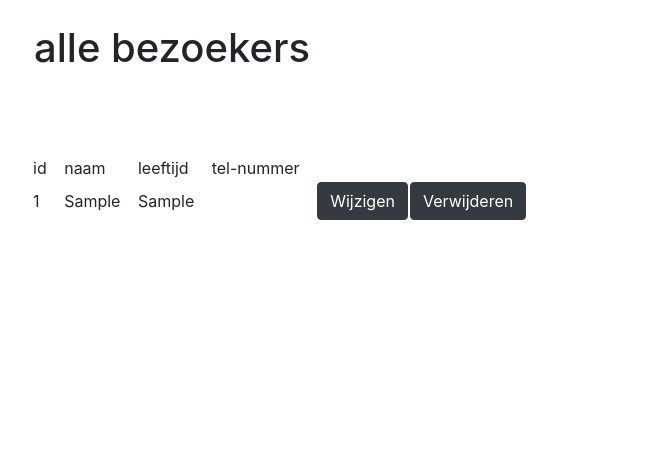
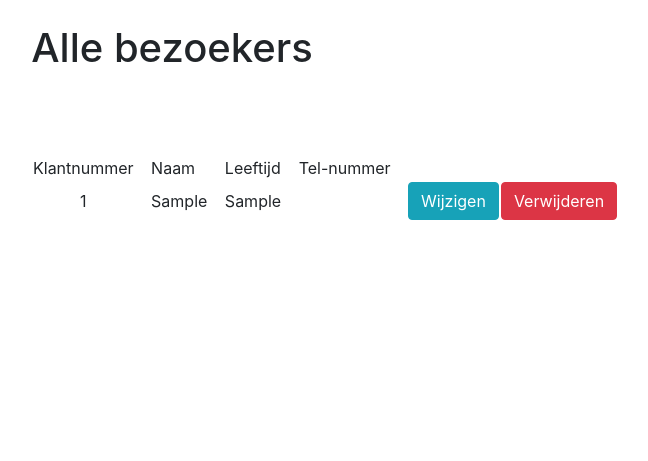
Before and after one commit to Swen0109/Bioscoop, a PHP site: page /webapp/bezoekers in a window 1280 px wide. Shown: the part 130-591 px from the top of the page, without its empty margins (468-1116 px from the left). Run offline with PHP 8.4, Linux system fonts and the light colour scheme; tables that the repository leaves empty or names only in its code hold one stand-in row (values such as "Sample post"); data that the repository does not hold is empty; some libraries are stand-ins or nearby versions.

Commit message:
Commit12
Delete klaar

```diff
--- a/patwee/view/bezoekers/index.php
+++ b/patwee/view/bezoekers/index.php
@@ -1,23 +1,23 @@
 <div class="container">
 
-    <br><h1 class="text-center">alle bezoekers</h1>
+    <br><h1 class="text-center">Alle bezoekers</h1>
 
 	<table style="position: absolute; left:500px; top:285px;">
 		<tr class="thead" >
-			<td>id</td>
+			<td>Klantnummer</td>
 			<td>&nbsp;&nbsp;&nbsp;</td>
-			<td>naam</td>
+			<td>Naam</td>
 			<td>&nbsp;&nbsp;&nbsp;</td>
-			<td>leeftijd</td>
+			<td>Leeftijd</td>
             <td>&nbsp;&nbsp;&nbsp;</td>
-			<td>tel-nummer</td>
+			<td>Tel-nummer</td>
             <td>&nbsp;&nbsp;&nbsp;</td>
 		</tr>
 		<?php
 			foreach($bezoekers as $bezoeker){
 		?>
 		<tr>
-			<td><?php echo $bezoeker["id"] ?></td>
+			<td class="text-center"><?php echo $bezoeker["id"] ?></td>
 			<td></td>
 			<td><?php echo $bezoeker["naam"] ?></td>
             <td></td>
@@ -25,8 +25,8 @@
             <td></td>
 			<td><?php echo $bezoeker["telNummer"] ?></td>
             <td>&nbsp;&nbsp;&nbsp;</td>
-			<td><a class="btn btn-dark" href="<?php echo URL ?>bezoekers/update/<?php echo $bezoeker["id"] ?>">Wijzigen</a></td>
-			<td><a class="btn btn-dark" href="<?php echo URL ?>bezoekers/delete/<?php echo $bezoeker["id"] ?>">Verwijderen</a></td>
+			<td><a class="btn btn-info" href="<?php echo URL ?>bezoekers/update/<?php echo $bezoeker["id"] ?>">Wijzigen</a></td>
+			<td><a class="btn btn-danger" href="<?php echo URL ?>bezoekers/delete/<?php echo $bezoeker["id"] ?>">Verwijderen</a></td>
 		</tr>
 		<?php
             }
--- a/patwee/view/bezoekers/update.php
+++ b/patwee/view/bezoekers/update.php
@@ -1,11 +1,12 @@
-<h1>bezoeker info wijzigen</h1>
+<h1 class="text-center">Bezoeker gegevens wijzigen</h1>
 <br>
 <?php foreach($bezoekers as $bezoeker){
     ?>
-    <form name="update" method="post" action="<?php echo URL?>bezoekers/edit/<?php echo $bezoeker["id"] ?>"><br><br>
+    <form class="text-center" name="update" method="post" action="<?php echo URL?>bezoekers/edit/<?php echo $bezoeker["id"] ?>"><br><br>
 	<input type="text" name="naam" value="<?php echo $bezoeker["naam"]?>"></input><br><br>
 	<input type="text" name="leeftijd" value="<?php echo $bezoeker["leeftijd"]?>"></input><br><br>
     <input type="text" name="telNummer" value="<?php echo $bezoeker["telNummer"]?>"></input><br><br>
     <input type="submit">
     </form>
+
 <?php } ?>
```
Also changed, not shown: patwee/view/bezoekers/delete.php (+5 -5 lines), patwee/public/afbeeldingen/films/inception.jpg (added), patwee/public/afbeeldingen/films/outpost.jpg (added), patwee/public/afbeeldingen/films/panther.jpg (added), patwee/public/afbeeldingen/films/spiderman.jpg (added).
